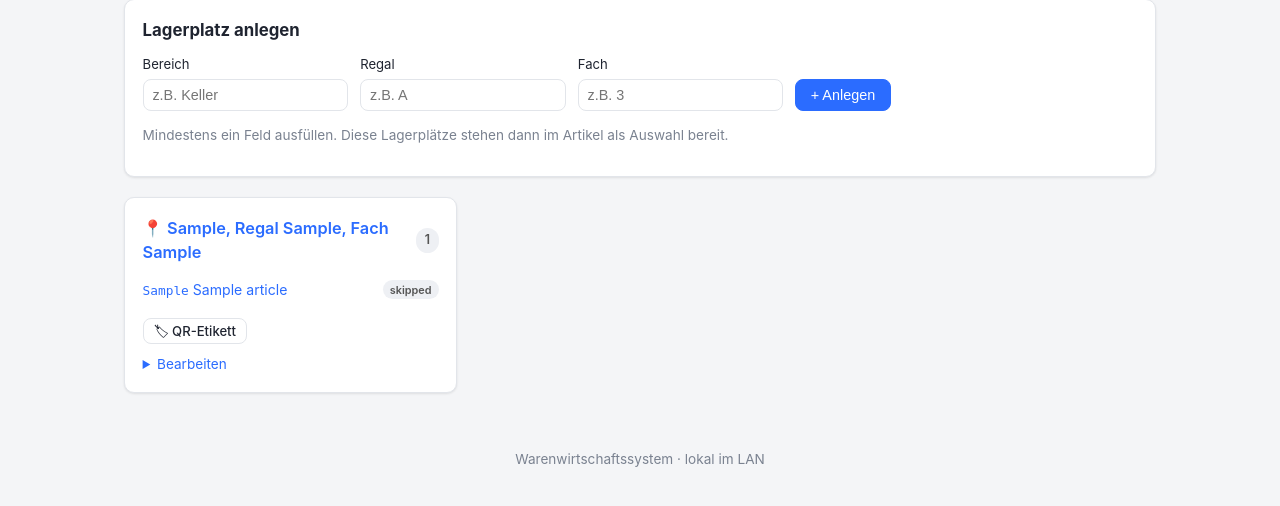
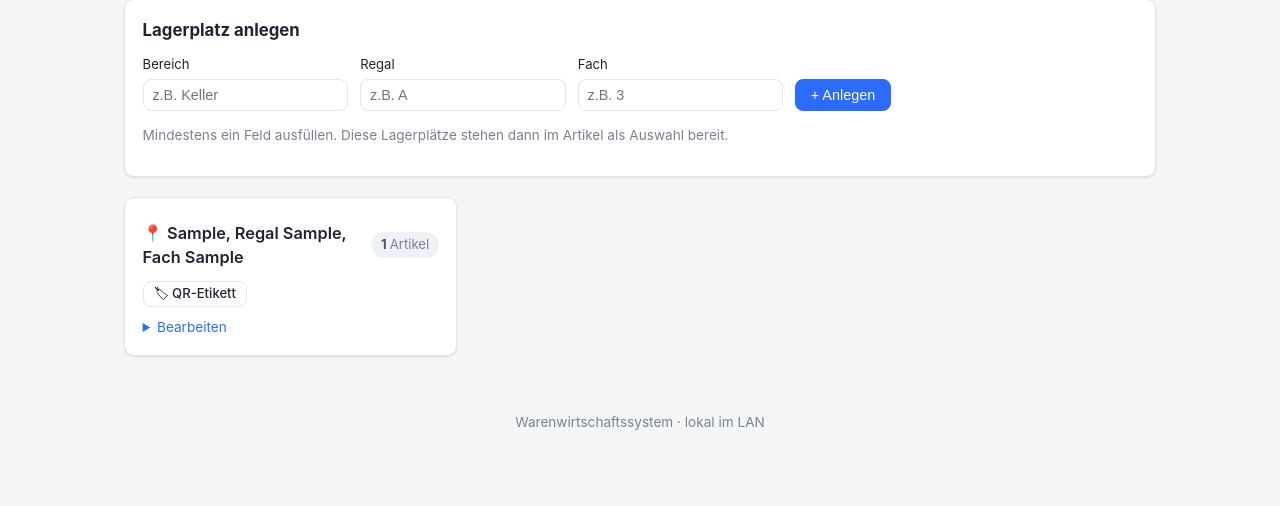
Before and after one commit to Nilshh/warensystem, a FastAPI app: page /storage in a window 1280 px wide. Shown: the part 135-641 px from the top of the page. Run offline with FastAPI, Linux system fonts and the light colour scheme; tables that the repository leaves empty hold one stand-in row (values such as "Sample post").

Commit message:
Lagerübersicht: nur Lagerplätze und Anzahl
- Die Übersicht listet nur noch Lagerplatz + Artikelanzahl; der Inhalt wird
  erst auf der Lagerplatz-Detailseite gezeigt (Klick auf den Platz)
- Route lädt entsprechend nur noch die Anzahl (COUNT) statt aller Artikel
- Leere Lagerplätze bleiben löschbar, belegte nicht

Co-Authored-By: Claude Opus 4.8 (1M context) <noreply@anthropic.com>

```diff
--- a/app/main.py
+++ b/app/main.py
@@ -918,19 +918,23 @@ def _storage_url(area: str, shelf: str, bin_: str) -> str:
 
 @app.get("/storage", response_class=HTMLResponse)
 def storage_overview(request: Request, error: str = "", db: Session = Depends(get_db)):
-    """Übersicht der verwalteten Lagerorte mit Inhalt; Lagerorte hier anlegen."""
+    """Übersicht der verwalteten Lagerorte mit Anzahl; Lagerorte hier anlegen.
+
+    Der Inhalt eines Lagerorts wird erst auf dessen Detailseite gezeigt —
+    hier wird deshalb nur gezählt, nicht geladen.
+    """
     locations = []
     for loc in all_locations(db):
-        items = db.scalars(
-            select(Article).where(
+        count = db.scalar(
+            select(func.count(Article.id)).where(
                 Article.storage_area == loc.area,
                 Article.storage_shelf == loc.shelf,
                 Article.storage_bin == loc.bin,
-            ).order_by(Article.article_no)
-        ).all()
+            )
+        ) or 0
         locations.append({
             "id": loc.id, "area": loc.area, "shelf": loc.shelf, "bin": loc.bin,
-            "label": loc.label, "articles": items,
+            "label": loc.label, "count": count,
         })
     return templates.TemplateResponse(
         "storage_overview.html", {"request": request, "locations": locations, "error": error}
--- a/app/static/style.css
+++ b/app/static/style.css
@@ -171,11 +171,15 @@ table.kv tr.total td { font-weight: 700; font-size: 1rem; padding-top: .7rem; bo
 .storage-line { margin-top: .4rem; font-size: .9rem; }
 .storage-grid { display: grid; grid-template-columns: repeat(auto-fill, minmax(260px, 1fr)); gap: 1rem; }
 .storage-loc { margin-bottom: 0; }
-.storage-loc-head { display: flex; align-items: center; justify-content: space-between; gap: .5rem; margin-bottom: .6rem; }
+.storage-loc-link { display: flex; align-items: center; justify-content: space-between;
+  gap: .5rem; padding: .3rem 0 .7rem; color: var(--text); }
+.storage-loc-link:hover { text-decoration: none; }
+.storage-loc-link:hover .storage-loc-name { color: var(--primary); }
 .storage-loc-name { font-weight: 600; font-size: 1.02rem; }
-.storage-items { list-style: none; padding: 0; margin: 0 0 .8rem; }
-.storage-items li { display: flex; align-items: center; gap: .4rem; justify-content: space-between; padding: .3rem 0; border-bottom: 1px solid #f0f1f4; font-size: .88rem; }
-.storage-items li:last-child { border-bottom: none; }
+.storage-loc-count { background: #eef1f5; color: #4a5261; border-radius: 20px;
+  padding: .2rem .6rem; font-size: .82rem; font-weight: 700; white-space: nowrap; }
+.storage-loc-count .unit { font-weight: 400; color: var(--muted); }
+.storage-loc-count.is-empty { background: #f4f5f7; color: var(--muted); }
 .badge.sm { font-size: .68rem; padding: .1rem .45rem; }
 .storage-loc-actions { display: flex; gap: .4rem; }
 .storage-edit { margin-top: .6rem; }
--- a/app/templates/storage_overview.html
+++ b/app/templates/storage_overview.html
@@ -23,23 +23,15 @@
   {% for loc in locations %}
   {% set qs = 'area='~(loc.area|urlencode)~'&shelf='~(loc.shelf|urlencode)~'&bin='~(loc.bin|urlencode) %}
   <section class="card storage-loc">
-    <div class="storage-loc-head">
-      <a class="storage-loc-name" href="/storage/location?{{ qs }}">📍 {{ loc.label }}</a>
-      <span class="badge">{{ loc.articles|length }}</span>
-    </div>
-    <ul class="storage-items">
-      {% for a in loc.articles %}
-      <li>
-        <a href="/articles/{{ a.id }}"><span class="mono">{{ a.article_no }}</span> {{ a.title }}</a>
-        <span class="badge status-{{ a.status | lower }} sm">{{ a.status }}</span>
-      </li>
-      {% else %}
-      <li class="muted">leer</li>
-      {% endfor %}
-    </ul>
+    <a class="storage-loc-link" href="/storage/location?{{ qs }}">
+      <span class="storage-loc-name">📍 {{ loc.label }}</span>
+      <span class="storage-loc-count {{ 'is-empty' if loc.count == 0 else '' }}">
+        {{ loc.count }} <span class="unit">Artikel</span>
+      </span>
+    </a>
     <div class="storage-loc-actions">
       <a class="btn btn-sm" href="/storage/label?{{ qs }}" target="_blank">🏷 QR-Etikett</a>
-      {% if loc.articles|length == 0 %}
+      {% if loc.count == 0 %}
       <form method="post" action="/storage/{{ loc.id }}/delete" style="display:inline"
             onsubmit="return confirm('Lagerplatz „{{ loc.label }}“ löschen?')">
         <button class="btn btn-sm btn-danger" type="submit">Löschen</button>
@@ -55,8 +47,8 @@
         <label>Fach <input type="text" name="bin" value="{{ loc.bin }}"></label>
         <button class="btn btn-primary btn-sm" type="submit">Speichern</button>
       </form>
-      {% if loc.articles|length > 0 %}
-      <p class="hint">Die {{ loc.articles|length }} zugeordneten Artikel werden automatisch mit umbenannt.</p>
+      {% if loc.count > 0 %}
+      <p class="hint">Die {{ loc.count }} zugeordneten Artikel werden automatisch mit umbenannt.</p>
       {% endif %}
     </details>
   </section>
```
